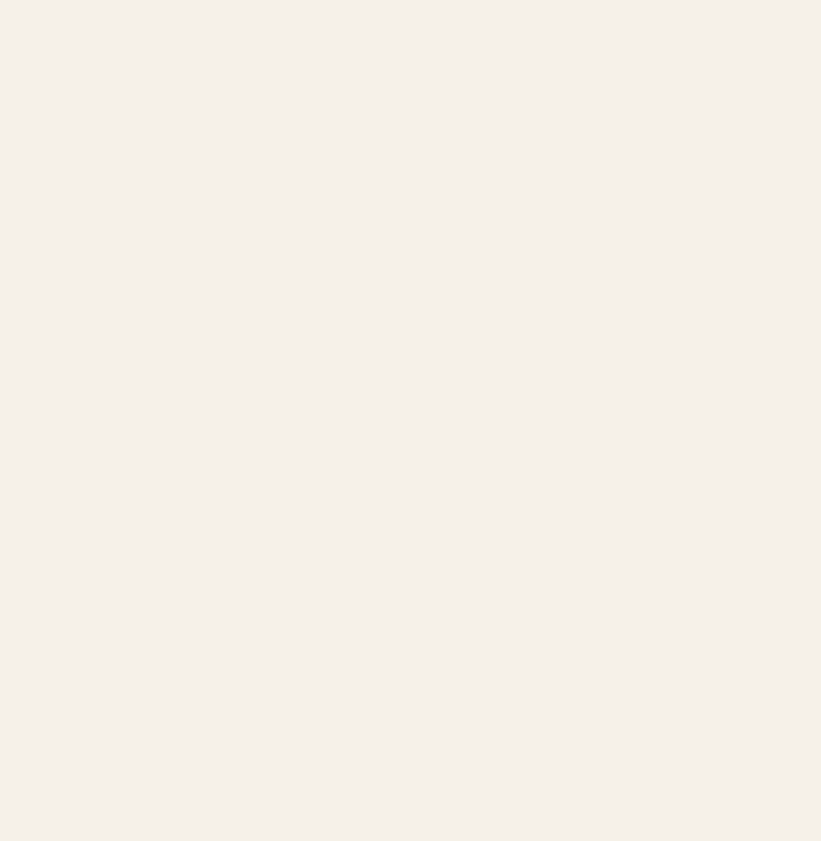
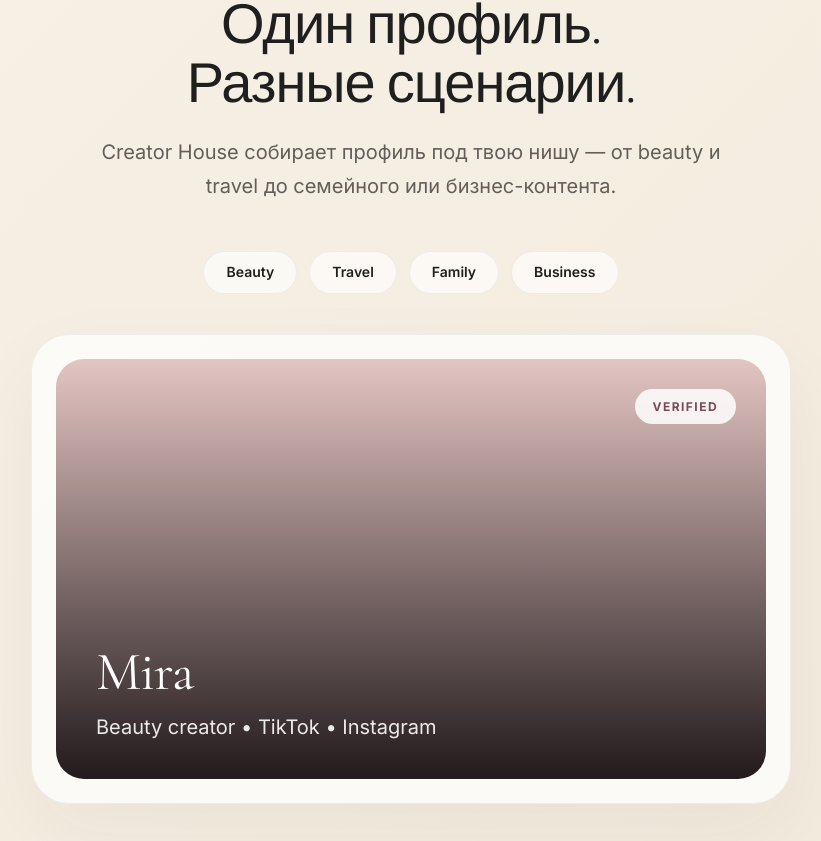
Before and after one commit to tsstish/creator-house, a Next.js app: page / in a window 1280 px wide. Shown: the part 2158-2999 px from the top of the page, without its empty margins (229-1050 px from the left). Before the commit the page ends 2051 px from the top, so only its background shows below. Built offline with nearby package versions, Linux system fonts and the light colour scheme.

Commit message:
Update page.tsx

```diff
--- a/app/page.tsx
+++ b/app/page.tsx
@@ -550,6 +550,156 @@ export default function Home() {
     </div>
   </div>
 </section>
+
+        <section
+  style={{
+    padding: "70px 0",
+  }}
+>
+  <div
+    style={{
+      maxWidth: 1120,
+      margin: "0 auto",
+      textAlign: "center",
+    }}
+  >
+    <div
+      className="section-kicker"
+      style={{
+        margin: "0 auto 20px",
+      }}
+    >
+      Живой пример Creator House
+    </div>
+
+    <h2
+      className="display"
+      style={{
+        fontSize: 56,
+        lineHeight: 1.05,
+        maxWidth: 760,
+        margin: "0 auto 20px",
+      }}
+    >
+      Один профиль.
+      <br />
+      Разные сценарии.
+    </h2>
+
+    <p
+      style={{
+        maxWidth: 620,
+        margin: "0 auto 48px",
+        fontSize: 20,
+        lineHeight: 1.7,
+        color: "#625E58",
+      }}
+    >
+      Creator House собирает профиль под твою нишу —
+      от beauty и travel до семейного или бизнес-контента.
+    </p>
+
+    <div
+      style={{
+        display: "flex",
+        justifyContent: "center",
+        gap: 12,
+        flexWrap: "wrap",
+        marginBottom: 40,
+      }}
+    >
+      {[
+        "Beauty",
+        "Travel",
+        "Family",
+        "Business",
+      ].map((item) => (
+        <div
+          key={item}
+          style={{
+            padding: "12px 22px",
+            borderRadius: 999,
+            background: "rgba(255,255,255,.65)",
+            border: "1px solid rgba(31,31,31,.06)",
+            fontSize: 14,
+            fontWeight: 600,
+          }}
+        >
+          {item}
+        </div>
+      ))}
+    </div>
+
+    <div
+      style={{
+        maxWidth: 760,
+        margin: "0 auto",
+        padding: 24,
+        borderRadius: 38,
+        background: "rgba(255,255,255,.72)",
+        border: "1px solid rgba(31,31,31,.06)",
+        boxShadow: "0 30px 80px rgba(31,31,31,.05)",
+      }}
+    >
+      <div
+        style={{
+          height: 420,
+          borderRadius: 28,
+          background:
+            "linear-gradient(180deg,#E3C5C2 0%, #221A1C 100%)",
+          position: "relative",
+          overflow: "hidden",
+        }}
+      >
+        <div
+          style={{
+            position: "absolute",
+            left: 40,
+            bottom: 40,
+            color: "white",
+            textAlign: "left",
+          }}
+        >
+          <div
+            className="display"
+            style={{
+              fontSize: 54,
+              marginBottom: 10,
+            }}
+          >
+            Mira
+          </div>
+
+          <div
+            style={{
+              fontSize: 20,
+              opacity: 0.9,
+            }}
+          >
+            Beauty creator • TikTok • Instagram
+          </div>
+        </div>
+
+        <div
+          style={{
+            position: "absolute",
+            top: 30,
+            right: 30,
+            padding: "10px 18px",
+            borderRadius: 999,
+            background: "rgba(255,255,255,.85)",
+            fontSize: 12,
+            fontWeight: 700,
+            letterSpacing: ".12em",
+            color: "#7B4B56",
+          }}
+        >
+          VERIFIED
+        </div>
+      </div>
+    </div>
+  </div>
+</section>
       </section>
     </main>
   );
```
